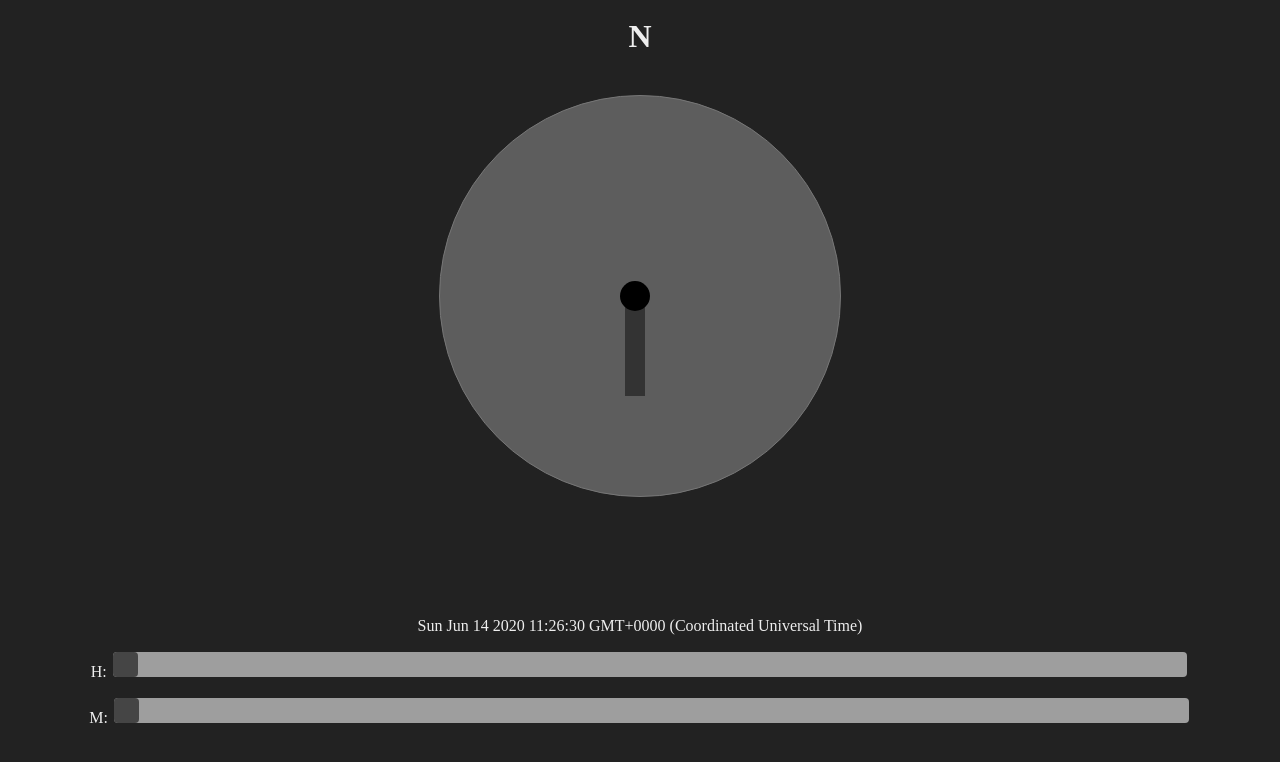
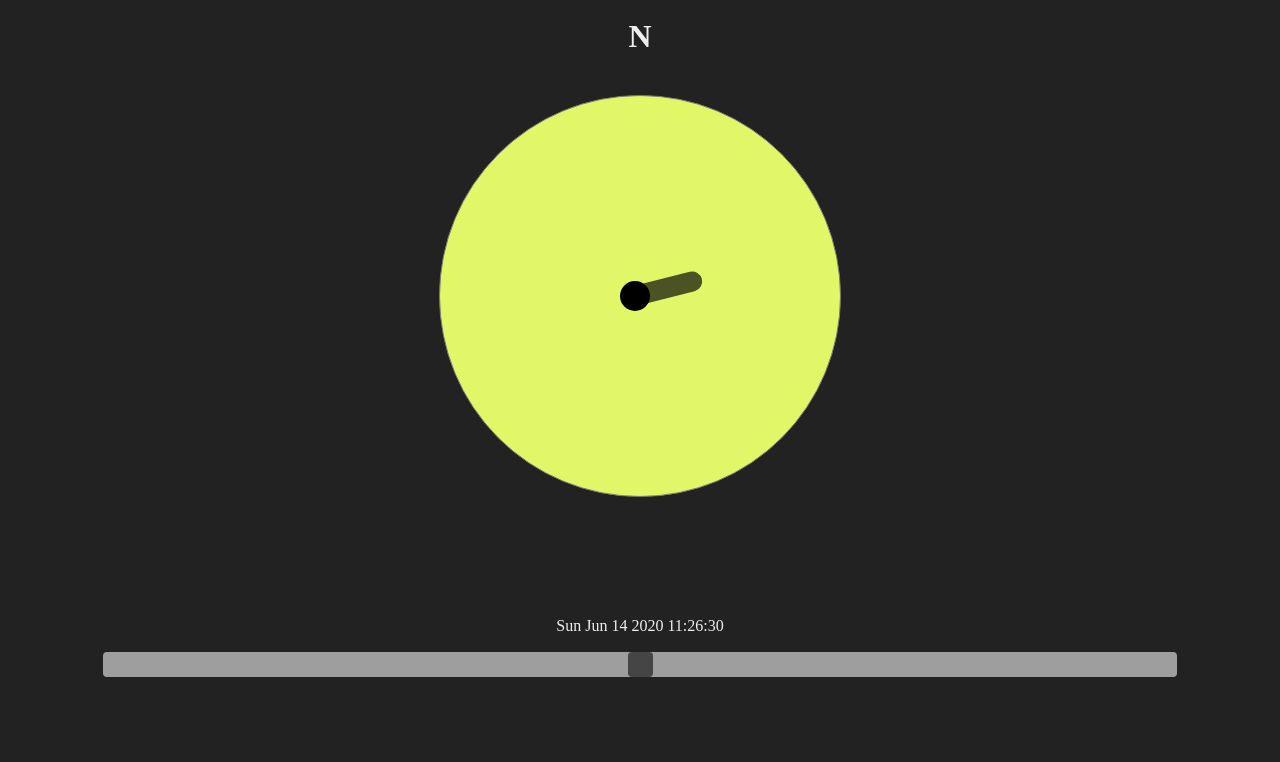
Before and after one commit to mahmodHammad/shadow, a website: page index.html in a window 1280 px wide. Shown: the part 80-842 px from the top of the page. Drawn offline with Linux system fonts and the light colour scheme.

```diff
--- a/index.html
+++ b/index.html
@@ -25,23 +25,12 @@
         <time class="time"> test</time>
         <br />
         <div class="slider-container">
-          H:
           <input
             type="range"
             min="1"
             max="24"
-            value="1"
+            step="0.1"
             class="slider slider-h"
-          />
-        </div>
-        <div class="slider-container">
-          M:
-          <input
-            type="range"
-            min="1"
-            max="59"
-            value="1"
-            class="slider slider-m"
           />
         </div>
       </div>
--- a/index.js
+++ b/index.js
@@ -1,33 +1,37 @@
 const shadowContainer = document.querySelector(".shadow");
 const RealShadow = document.querySelector(".real-shadow");
 const hSlider = document.querySelector(".slider-h");
-const mSlider = document.querySelector(".slider-m");
 const timeUI = document.querySelector(".time");
 
 const userHeight = 200; //use it for calculating shadow lenght
 let morning = new Date();
 
-// Slider ------------------------------------->START
-// Slider ------------------------------------->START
+// TimeSlider |-_-_-_-_-_-_-_-_-_-_-_-_-_-_-_-_-_-_-_->START-
+// TimeSlider |-_-_-_-_-_-_-_-_-_-_-_-_-_-_-_-_-_-_-_->START-
 function updateTime() {
   drawShadow({ x: 30, y: 30 }, morning);
-  timeUI.innerHTML = morning;
+  timeUI.setAttribute("datetime", morning);
+  timeUI.innerHTML = String(morning).split("GMT")[0];
 }
 
 hSlider.oninput = function() {
-  morning.setHours(this.value);
+  const time = this.value;
+  const minutes = Math.ceil((time % 2) * 60);
+  const hours = Math.floor(time);
+  console.log("time", time);
+  console.log("hours", hours);
+  Math.ceil((2.3 % 2) * 60);
+  morning.setMinutes(minutes);
+  morning.setHours(hours);
+  console.log("morning", morning);
+
   updateTime();
 };
+// TimeSlider |-_-_-_-_-_-_-_-_-_-_-_-_-_-_-_-_-_-_-_->END-
+// TimeSlider |-_-_-_-_-_-_-_-_-_-_-_-_-_-_-_-_-_-_-_->END-
 
-mSlider.oninput = function() {
-  morning.setMinutes(this.value);
-  updateTime();
-};
-// Slider ------------------------------------->END
-// Slider ------------------------------------->END
-
-// Shadow ------------------------------------->START
-// Shadow ------------------------------------->START
+// Shadow |-_-_-_-_-_-_-_-_-_-_-_-_-_-_-_-_-_-_-_->START-
+// Shadow |-_-_-_-_-_-_-_-_-_-_-_-_-_-_-_-_-_-_-_->START-
 function getShadow(coord, time = new Date()) {
   const { azimuth, altitude } = SunCalc.getPosition(time, coord.x, coord.y);
   const shadowLenth = userHeight * Math.cos(altitude);
@@ -39,11 +43,11 @@
   shadowContainer.style.transform = `rotate(${azimuth}rad)`;
   RealShadow.style.height = `${shadowLenth}px`;
 }
-// Shadow ------------------------------------->END
-// Shadow ------------------------------------->END
+// Shadow |-_-_-_-_-_-_-_-_-_-_-_-_-_-_-_-_-_-_-_->END-
+// Shadow |-_-_-_-_-_-_-_-_-_-_-_-_-_-_-_-_-_-_-_->END-
 
-// Location ------------------------------------->START
-// Location ------------------------------------->START
+// Location |-_-_-_-_-_-_-_-_-_-_-_-_-_-_-_-_-_-_-_->START-
+// Location |-_-_-_-_-_-_-_-_-_-_-_-_-_-_-_-_-_-_-_->START-
 function getLocation() {
   return new Promise((resovle, reject) => {
     let coord = {};
@@ -62,9 +66,7 @@
   getLocation()
     .then(loc => {
       const currentHoure = morning.getHours();
-      const currentMinute = morning.getMinutes();
       hSlider.value = currentHoure;
-      mSlider.value = currentMinute;
       drawShadow(loc, morning);
     })
     .catch(err => {
@@ -74,12 +76,11 @@
       drawShadow({ x: 30, y: 30 }, morning);
     });
 }
-// Location ------------------------------------->END
-// Location ------------------------------------->END
+// Location|-_-_-_-_-_-_-_-_-_-_-_-_-_-_-_-_-_-_-_->END-
+// Location|-_-_-_-_-_-_-_-_-_-_-_-_-_-_-_-_-_-_-_->END-
 
 function init() {
-  timeUI.setAttribute("datetime", morning);
-  timeUI.innerHTML = morning;
+  updateTime();
   useLocation();
 }
 init();
--- a/style.css
+++ b/style.css
@@ -11,7 +11,7 @@
 .view {
   border: 1px solid #777;
   border-radius: 50%;
-  background-color: #fff4;
+  background-color: rgba(225, 247, 104, 1);
   margin: auto;
   width: 400px;
   height: 400px;
@@ -29,7 +29,7 @@
   width: 30px;
   left: calc(50% - 20px);
   top: calc(50% - 15px);
-  background-color: #000;
+  background-color: #000f;
   border-radius: 50%;
   z-index: 10;
 }
@@ -43,9 +43,10 @@
   transform-origin: top center;
 }
 .real-shadow{
-  background-color: #333;
+  background-color: #000a;
   width: 100%;
   height: 100px;
+  border-radius: 50px;
 }
 
 .controller{
```
